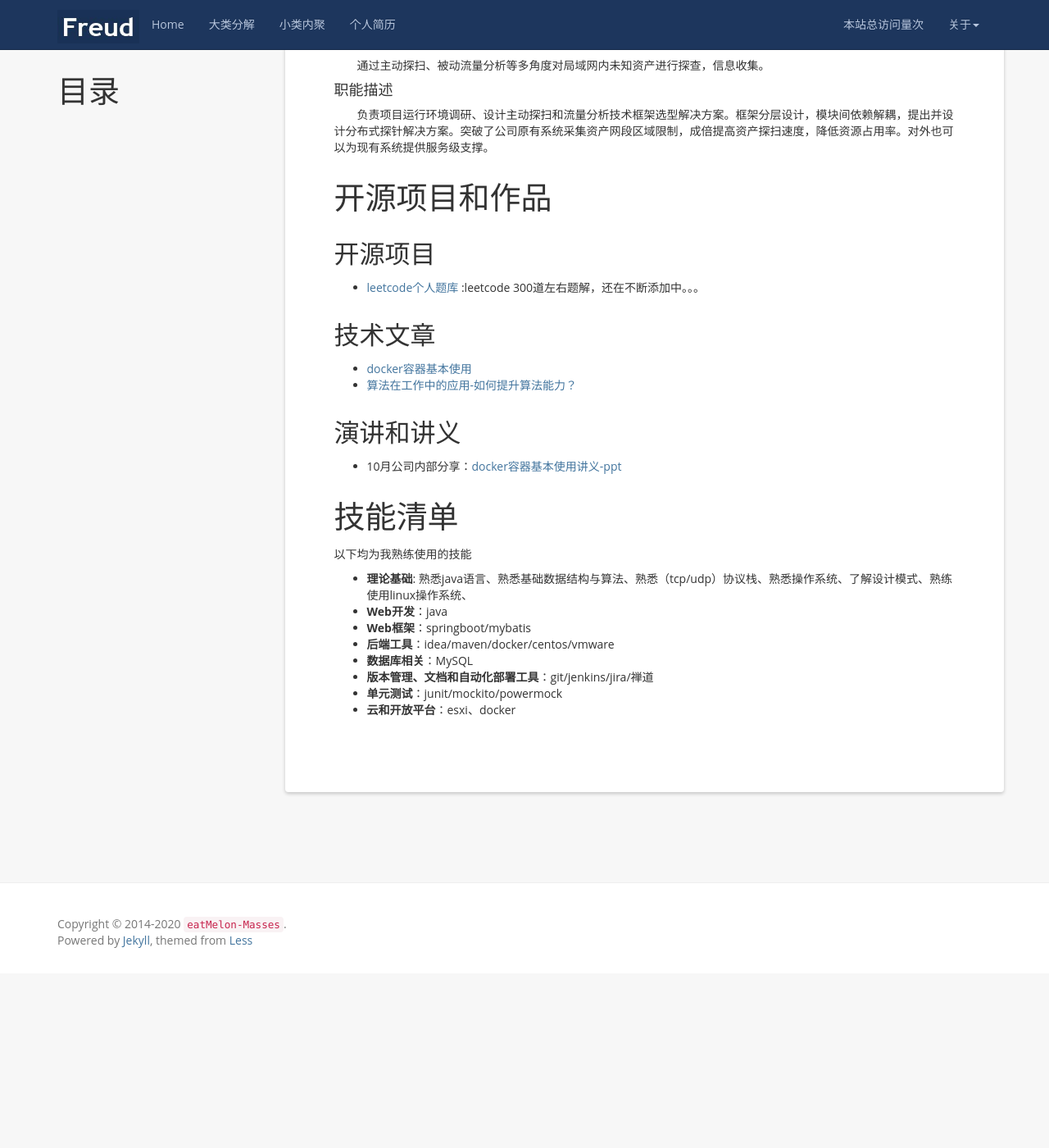
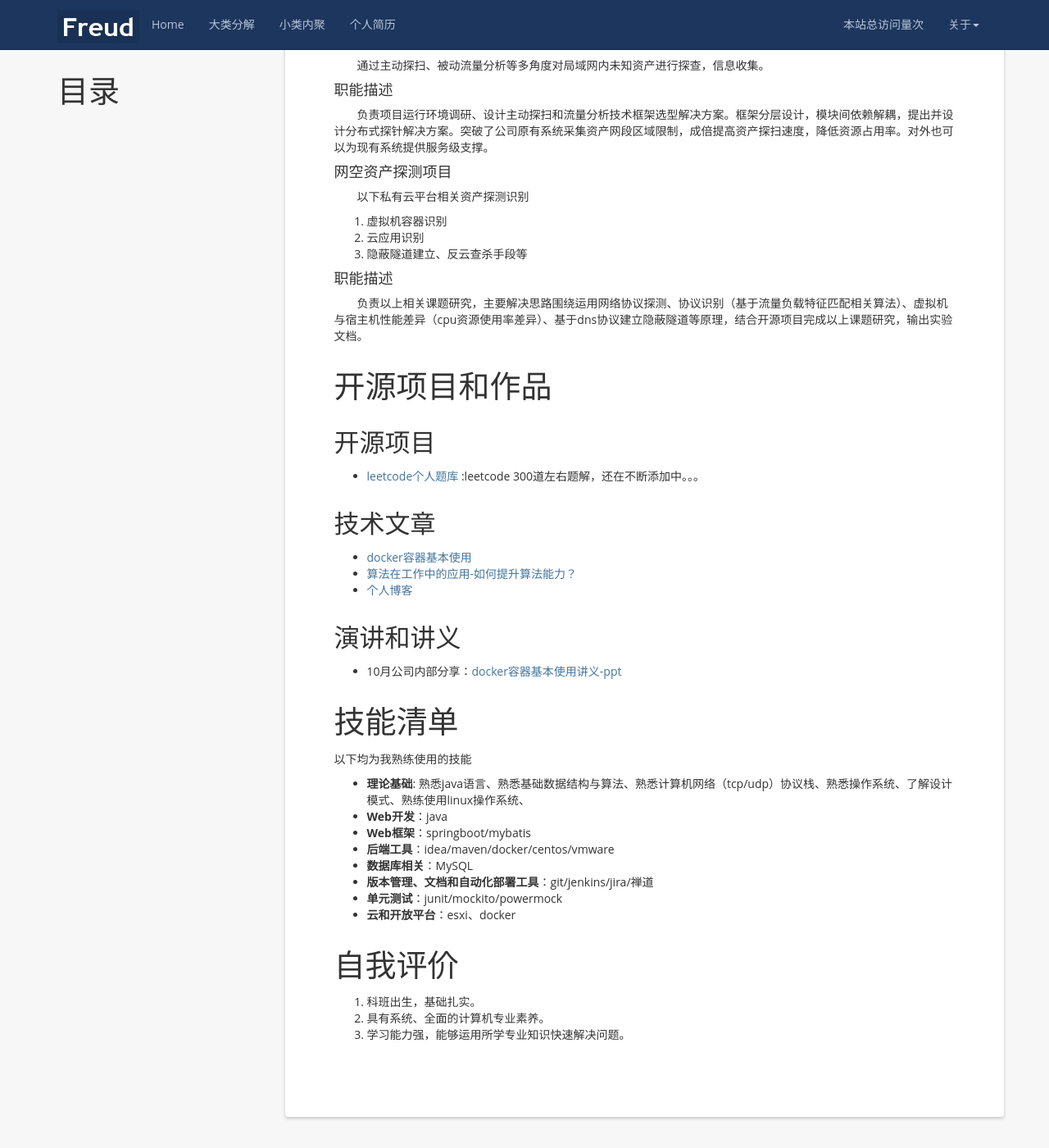
Before and after one commit to eatMelon-Masses/eatMelon-Masses.github.io, a Jekyll site: the page built from yeizi.MD, in a window 1280 px wide and 1400 px high, scrolled down 1407 px. Shown: the whole window at 82% size. Built offline with Jekyll 4.4.1, drawn with Linux system fonts in a browser that asks for light colours; nearby versions of some CDN libraries; a script that is not in the unit is left out; comment, search, counter and statistics services are not loaded; before the commit the page ends 2594 px from its top, so only the background shows below that; some of the changed text lies outside the part shown.

Commit message:
feat: 修改简历

```diff
--- a/yeizi.MD
+++ b/yeizi.MD
@@ -12,7 +12,7 @@ permalink: /yiezi/
 
 # 个人信息
 
- - 本科
+ - 本科-计算机科学与技术专业
  - 工作年限：2年
  - 技术博客：https://eatmelon-masses.github.io
  - Github：https://github.com/eatMelon-Masses
@@ -33,7 +33,7 @@ permalink: /yiezi/
 1. 工单模块功能开发、知识库模块、基于oauth2.0认证和鉴权模块功能维护和新功能开发、资产业务流程相关功能开发。运用设计模式，提高bean复用率，解耦工单流程处理和消息系统之间的耦合，提升了消息模板的可扩展性。同步开发单元测试，率先实现主要层次单元测试覆盖率99%，提前发现代码缺陷，极大的降低了测试阶段bug的产生，为公司加速单元测试要求落地做出贡献。
 2. 相关模块软件需求评审、概要设计、详细设计
 
-### 知识库项目
+### 知识库项目及职能描述
 &emsp;&emsp;独立开发完整认证系统。实现无状态身份信息验证，规范多种类型认证错误信息返回，认证模块最大的难度在于稳定性，如何在每次修改功能的同时保证前后端无缝衔接，不会对业务模块造成影响，基于jwt token 和redis缓存技术，持久化用户登录信息，保证了业务系统稳定性，能够最大程度上支持业务系统开发。
 
 ###  资产测绘项目
@@ -41,6 +41,15 @@ permalink: /yiezi/
 
 #### 职能描述
 &emsp;&emsp;负责项目运行环境调研、设计主动探扫和流量分析技术框架选型解决方案。框架分层设计，模块间依赖解耦，提出并设计分布式探针解决方案。突破了公司原有系统采集资产网段区域限制，成倍提高资产探扫速度，降低资源占用率。对外也可以为现有系统提供服务级支撑。
+
+#### 网空资产探测项目
+&emsp;&emsp;以下私有云平台相关资产探测识别
+1. 虚拟机容器识别
+2. 云应用识别
+3. 隐蔽隧道建立、反云查杀手段等
+
+#### 职能描述
+&emsp;&emsp;负责以上相关课题研究，主要解决思路围绕运用网络协议探测、协议识别（基于流量负载特征匹配相关算法）、虚拟机与宿主机性能差异（cpu资源使用率差异）、基于dns协议建立隐蔽隧道等原理，结合开源项目完成以上课题研究，输出实验文档。
 # 开源项目和作品
 
 ## 开源项目
@@ -51,7 +60,7 @@ permalink: /yiezi/
 
 - [docker容器基本使用](https://eatmelon-masses.github.io/2019/10/20/docker%E5%AE%B9%E5%99%A8%E5%9F%BA%E6%9C%AC%E4%BD%BF%E7%94%A8/)
 - [算法在工作中的应用-如何提升算法能力？](https://www.icloud.com/keynote/0WG7Zz0MeWvTdr-R4VJ8Eq-eA)
-
+- [个人博客](blog.yiezi.ml)
 
 ## 演讲和讲义
 
@@ -61,7 +70,7 @@ permalink: /yiezi/
 # 技能清单
 
 以下均为我熟练使用的技能
-- **理论基础**: 熟悉java语言、熟悉基础数据结构与算法、熟悉（tcp/udp）协议栈、熟悉操作系统、了解设计模式、熟练使用linux操作系统、
+- **理论基础**: 熟悉java语言、熟悉基础数据结构与算法、熟悉计算机网络（tcp/udp）协议栈、熟悉操作系统、了解设计模式、熟练使用linux操作系统、
 - **Web开发**：java
 - **Web框架**：springboot/mybatis
 - **后端工具**：idea/maven/docker/centos/vmware
@@ -69,3 +78,9 @@ permalink: /yiezi/
 - **版本管理、文档和自动化部署工具**：git/jenkins/jira/禅道
 - **单元测试**：junit/mockito/powermock
 - **云和开放平台**：esxi、docker
+
+# 自我评价
+
+1. 科班出生，基础扎实。
+2. 具有系统、全面的计算机专业素养。
+3. 学习能力强，能够运用所学专业知识快速解决问题。
```
